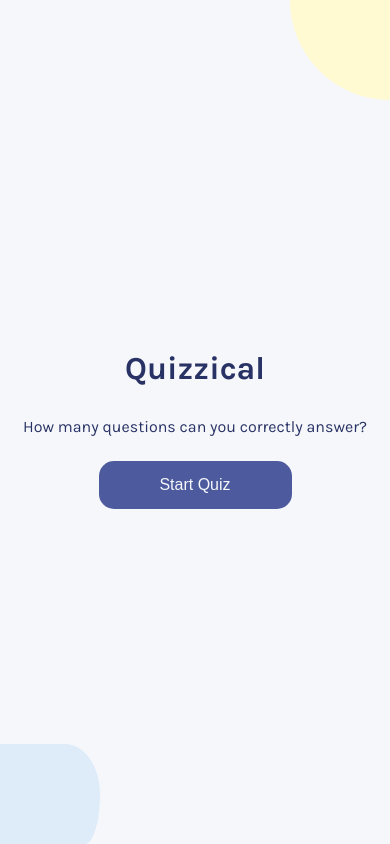
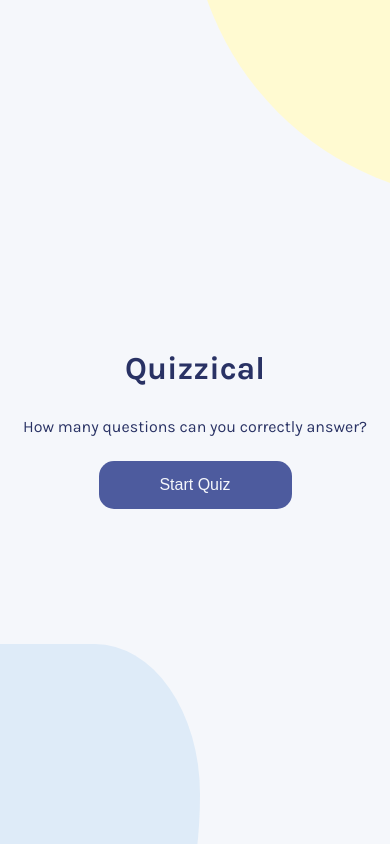
Before and after one commit to Timbaines/quizzical, a React (Vite) app: page / in a window 390 px wide. Built offline with nearby package versions, Linux system fonts and the light colour scheme.

Commit message:
Stage 2: Updated responsiveness for mobile devices

```diff
--- a/src/style.css
+++ b/src/style.css
@@ -5,24 +5,33 @@
 }
 
 html, body {
-    position: relative;
+    display: flex;
+    align-items: center;
+    justify-content: center;
     font-family: Karla, sans-serif;
+    text-align: center;
     background: #F5F7FB;
     color: #293264;
     height: 100%;
     width: 100%;
-    display: flex;
-    justify-content: center;
-    align-items: center;
-    text-align: center;
+    overflow: hidden;
 }
 
-
+main {
+    position: relative;
+    width: 100vw;
+    height: 100vh;
+    overflow-y: auto;
+    display: flex;
+    flex-direction: column;
+    align-items: center;
+    justify-content: flex-start;
+}
 
 .blob-top {
     position: absolute;
-    right: 0;
-    top: 0;
+    right: -100px; /* Positioning outside the main container */
+    top: -100px;   /* Adjust as needed */
     background-color: #FFFAD1;
     border-radius: 20% 30% 0 100% / 0 0 100% 100%;
     width: 300px;
@@ -32,8 +41,8 @@ html, body {
 
 .blob-bottom {
     position: absolute;
-    left: 0;
-    bottom: 0;
+    left: -100px; /* Positioning outside the main container */
+    bottom: -100px; /* Adjust as needed */
     background-color: #DEEBF8;
     border-radius: 0 70% 30% 0 / 100% 100% 100% 80%;
     width: 300px;
@@ -41,26 +50,26 @@ html, body {
     z-index: 100;
 }
 
-
 .start-container {
-    max-width: 960px;
     display: flex;
     flex-direction: column;
     align-items: center;
     justify-content: center;
+    height: 100vh;
+    width: 100%;
 }
 
 .primary-heading,
 .primary-description {
-    padding: 15px
+    padding: 15px;
 }
 
-.quiz-container {
-    padding: 15px;
-    z-index: 1000;
+.question-container:first-of-type {
+    margin-top: 5vh;
 }
 
 .question-container {
+    position: relative;
     padding: 20px;
     border-bottom: 1px solid #DBDEF0;
     z-index: 1000;
@@ -80,6 +89,13 @@ html, body {
     z-index: 1000;
 }
 
+.quiz-container {
+    position: relative;
+    max-width: 960px;
+    margin: 50px auto 0 auto; /* Ensure margin-top is 50px */
+    z-index: 1000;
+    padding: 20px;
+}
 
 .btn-start, .btn-check-answer, .btn-play-again {
     padding: 15px;
@@ -103,7 +119,6 @@ html, body {
     cursor: pointer;
     font-size: 11px;
     font-weight: 700;
-    z-index: 1001;
 }
 
 .btn-answer.active {
@@ -122,41 +137,25 @@ html, body {
 }
 
 .result-display {
-    position: relative;
     display: flex;
+    flex-direction: row;
     align-items: center;
     justify-content: end;
-    gap: 30px;
     margin-top: 20px;
+    gap: 20px;
     z-index: 1000;
 }
 
 .score-display {
+    margin-top: 10px;
     font-size: 16px;
     font-weight: bold;
-    z-index: 1000;
 }
 
-@media (max-width: 1551px) {
-    .blob-top,
-    .blob-bottom {
-        width: 250px;
-        height: 250px;
-    }
-}
-
-@media (max-width: 1300px) {
-    .blob-top,
-    .blob-bottom {
-        width: 200px;
-        height: 200px;
-    }
-}
 
 @media (max-width: 960px) {
-    .blob-top,
-    .blob-bottom {
-        width: 100px;
-        height: 100px;
+    html, body {
+        overflow: auto;
     }
+
 }
```
